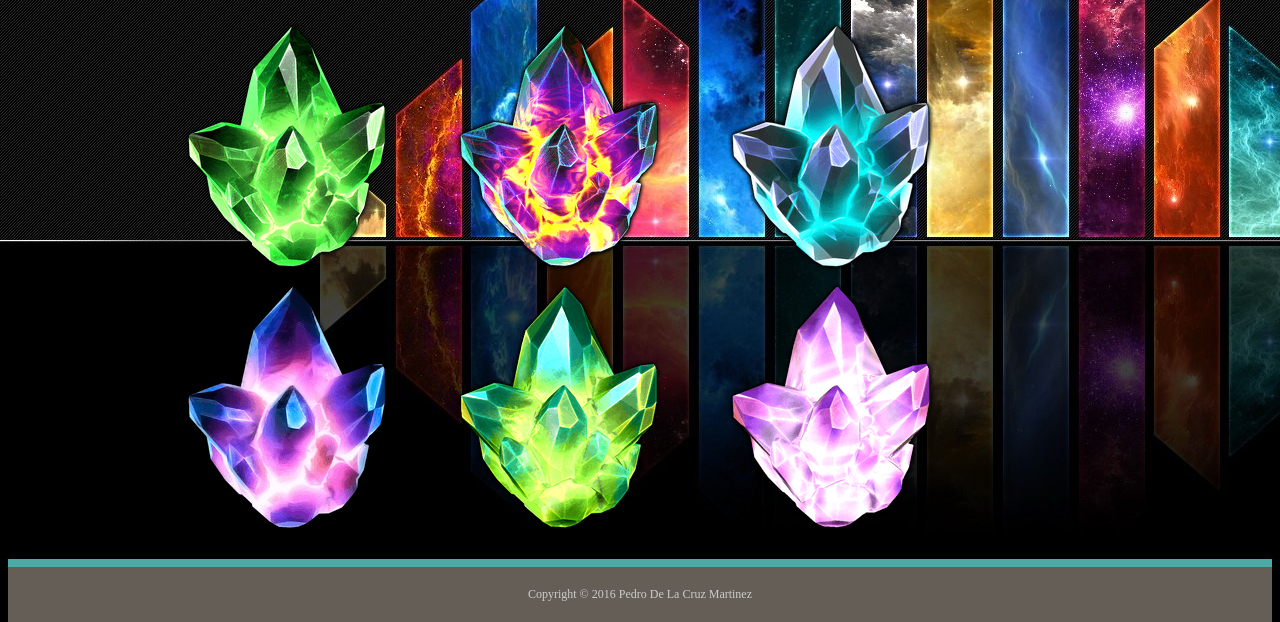
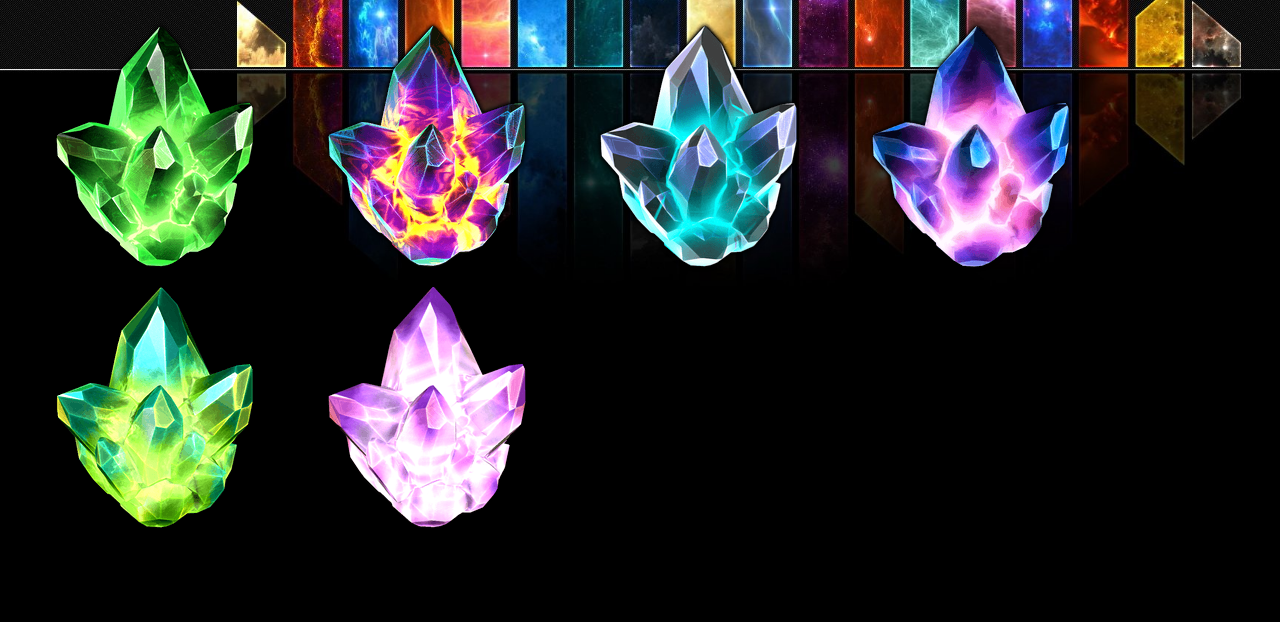
Before and after one commit to pdlc89/Mystery-Crystals, a plain HTML site: page index.html in a window 1280 px wide. Shown: the part 419-1041 px from the top of the page. After the commit the page ends 978 px from the top, so only its background shows below. Drawn offline with nearby package versions, Linux system fonts and the light colour scheme.

Commit message:
somechanges

```diff
--- a/assets/css/style.css
+++ b/assets/css/style.css
@@ -4,7 +4,14 @@ html {
 }
 
 body {
+  max-width: 100%;
   background-image: url("../../assets/images/crystals-gay.jpg");
+  -moz-background-size: cover;
+  -o-background-size: cover;
+  background-size: cover;
+  -webkit-background-size: cover;
+  background-color: black;
+  background-repeat: no-repeat;
   display: flex;
   flex-direction: column;
   height: 100vh;
@@ -39,10 +46,9 @@ h1 {
   margin-left: 0;
 }
 .container {
-  float: right;
-  width: 100%;
-  max-width: 960px;
-  margin: 0 auto;
+  max-width: 100%;
+  display: inline;
+  margin: auto;
   clear: both;
   flex: 1 0 auto;
   padding: 20px;
@@ -110,3 +116,11 @@ footer {
   flex: 0;
   padding: 20px;
 }
+
+@media screen and (max-width: 700px) {
+  .crystal {
+    max-width: 30%;
+    max-height: 30%;
+  }
+
+}
--- a/index.html
+++ b/index.html
@@ -40,10 +40,5 @@
 			<button class="crystal" value="3"><img src="assets/images/6.png"></button>
 		</div>
 	</div>
-	 <footer>
-    <div>
-      Copyright &copy; 2016 Pedro De La Cruz Martinez
-    </div>
-  </footer>
 </body>
 </html>
```
